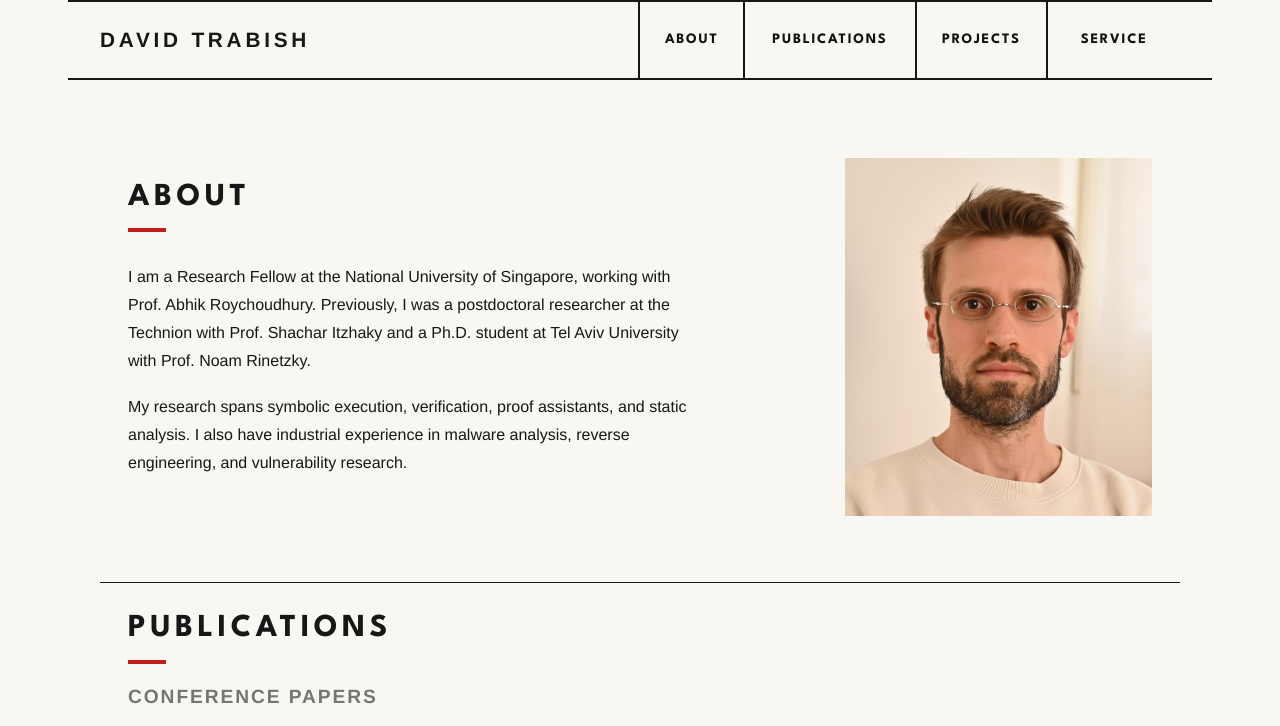
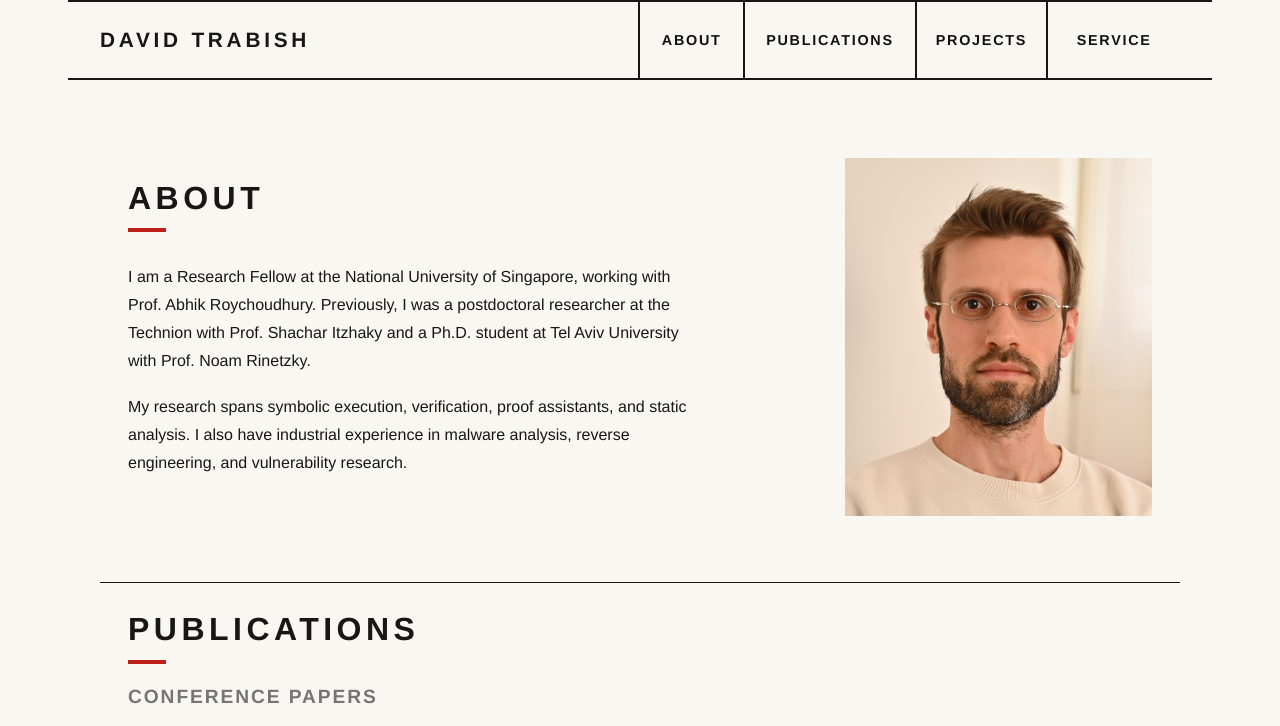
Before and after one commit to davidtr1037/davidtr1037.github.io, a Jekyll site: the page built from about.md, in a window 1280 px wide. Shown: the top 726 px of the page. Built offline with Jekyll 4.4.1, drawn with Linux system fonts in a browser that asks for light colours.

Commit message:
updating

```diff
--- a/_sass/minima/custom-styles.scss
+++ b/_sass/minima/custom-styles.scss
@@ -57,7 +57,6 @@ a:hover { color: $red; text-decoration: none; }
   margin: 0 !important;
   padding: 0 10px;
   border-right: 2px solid $ink;
-  font-family: "League Spartan", sans-serif;
   font-size: .90rem;
   font-weight: 700;
   letter-spacing: .12em;
@@ -95,7 +94,6 @@ a:hover { color: $red; text-decoration: none; }
   width: fit-content;
   margin: 0 0 31px;
   padding-bottom: 15px;
-  font-family: "League Spartan", sans-serif;
   font-size: clamp(1.5rem, 2.8vw, 2rem);
   font-weight: 800;
   letter-spacing: .14em;
```
